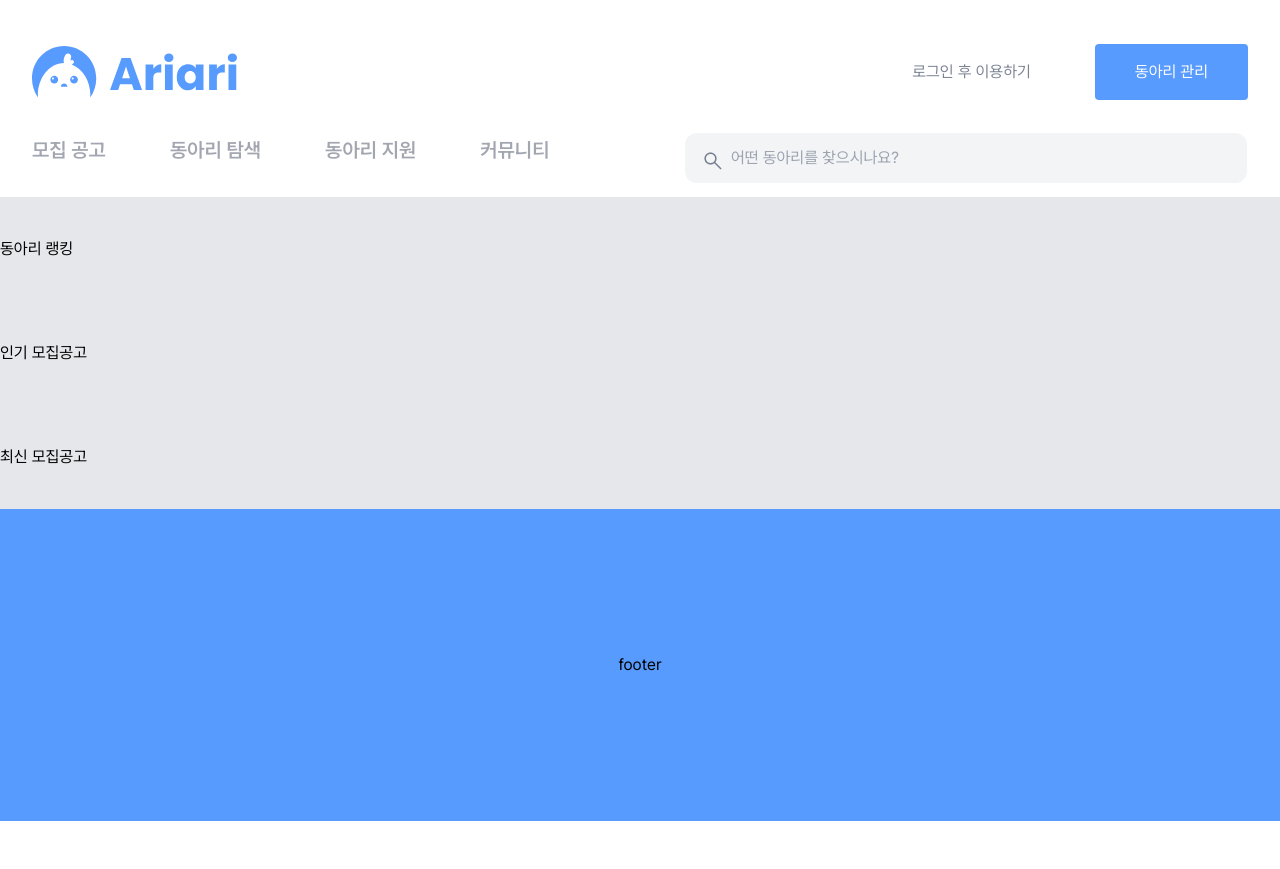
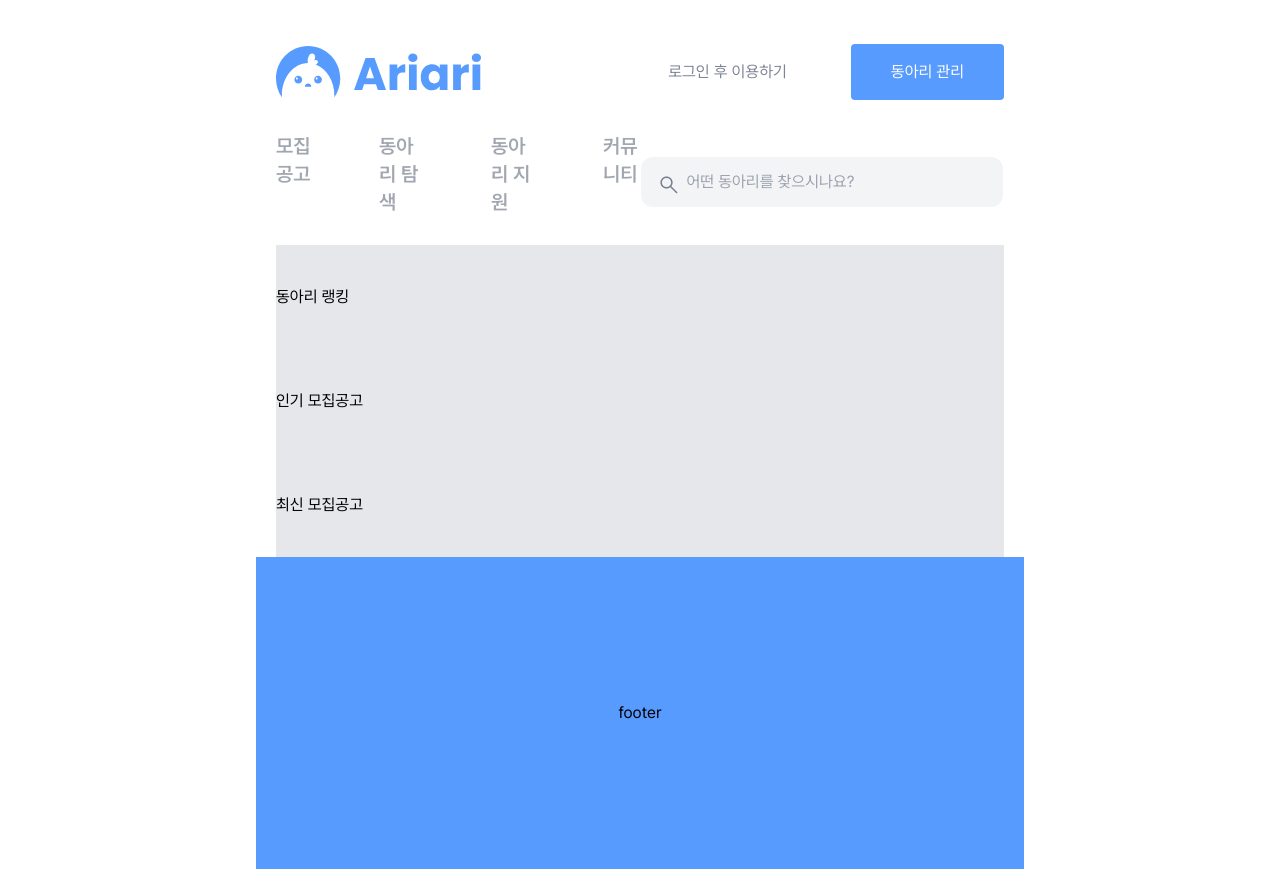
Before and after one commit to yeoniii20/dong-ariari, a Next.js app: page / in a window 1280 px wide. Before the commit the page ends 821 px from the top, so only its background shows below. Built offline with nearby package versions, Linux system fonts and the light colour scheme.

Commit message:
feat: Apply layout

```diff
--- a/app/components/layout/footer.tsx
+++ b/app/components/layout/footer.tsx
@@ -1,7 +1,9 @@
 const Footer = () => {
   return (
-    <footer className="w-full bg-primary h-[312px] flex items-center justify-center">
-      <div className="text-text1">footer</div>
+    <footer className="w-full flex justify-center h-[312px]">
+      <div className="w-full bg-primary max-w-screen-sm sm:max-w-screen-md lg:max-w-screen-lg px-5 flex items-center justify-center">
+        <div className="text-text1">footer</div>
+      </div>
     </footer>
   );
 };
--- a/app/components/layout/header.tsx
+++ b/app/components/layout/header.tsx
@@ -25,8 +25,9 @@ const Header = () => {
   };
 
   return (
-    <header className="w-full bg-background space-y-8 pt-11">
-      <div className="flex justify-between items-center w-full max-w-[1920px] mx-auto px-4 lg:px-8">
+    <header className="w-full flex justify-center bg-background pt-11">
+      <div className="w-full max-w-screen-sm sm:max-w-screen-md lg:max-w-screen-lg px-5 space-y-8">
+        <div className="flex justify-between items-center w-full">
           <Image
             src={logo}
             alt="Logo"
@@ -42,7 +43,7 @@ const Header = () => {
             </Tooltip>
           </div>
         </div>
-      <div className="flex justify-between items-center w-full max-w-[1920px] mx-auto px-4 lg:px-8">
+        <div className="flex justify-between items-center w-full">
           <HeaderTab />
           <SearchInput
             onSearch={handleSearch}
@@ -50,6 +51,7 @@ const Header = () => {
             showRecentSearches={true}
           />
         </div>
+      </div>
     </header>
   );
 };
--- a/app/components/layout/layout.tsx
+++ b/app/components/layout/layout.tsx
@@ -12,7 +12,11 @@ const Layout = ({ children }: { children: React.ReactNode }) => {
     <SearchTermContext.Provider value={{ searchTerm, setSearchTerm }}>
       <div className="flex flex-col min-h-screen">
         <Header />
-        <main className="flex-grow overflow-y-auto">{children}</main>
+        <main className="flex-grow overflow-y-auto flex justify-center items-center">
+          <div className="w-full max-w-screen-sm sm:max-w-screen-md lg:max-w-screen-lg px-5">
+            {children}
+          </div>
+        </main>
         <Footer />
       </div>
     </SearchTermContext.Provider>
--- a/tailwind.config.ts
+++ b/tailwind.config.ts
@@ -39,7 +39,7 @@ const config: Config = {
       screens: {
         sm: "360px",
         md: "768px",
-        lg: "1024px",
+        lg: "1288px",
       },
     },
   },
```
Lines whose indentation alone changed are shown as unchanged.
